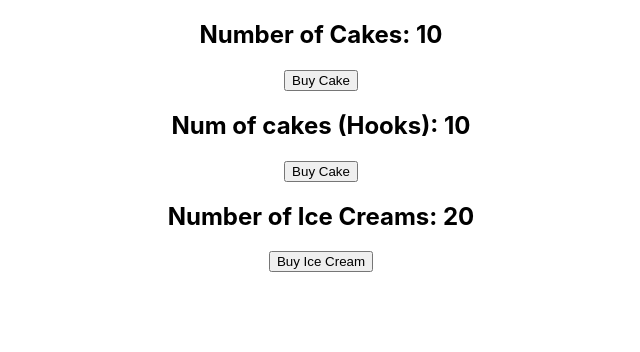
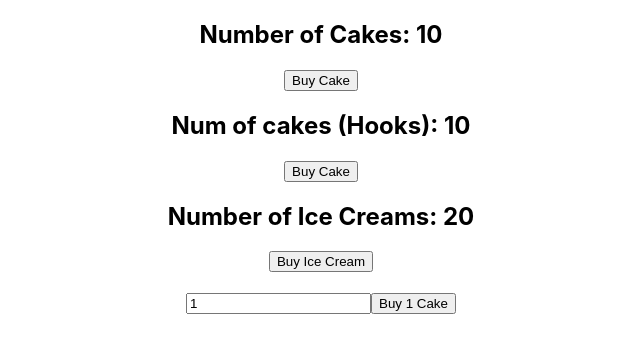
Before and after one commit to vinhgiang/react-redux, a React (Create React App) app: page / in a window 1280 px wide. Shown: the top 352 px of the page, without its empty margins (319-959 px from the left). Built offline with nearby package versions, Linux system fonts and the light colour scheme.

Commit message:
useState hook in function component

```diff
--- a/src/App.js
+++ b/src/App.js
@@ -5,6 +5,7 @@ import store from './redux/store';
 import CakeContainer from "./components/CakeContainer";
 import { HooksCakeContainer } from "./components/HooksCakeContainer";
 import IceCreamContainer from "./components/IceCreamContainer";
+import DynamicCakeContainer from "./components/DynamicCakeContainer";
 
 function App() {
   return (
@@ -13,6 +14,7 @@ function App() {
         <CakeContainer />
         <HooksCakeContainer />
         <IceCreamContainer />
+        <DynamicCakeContainer />
       </div>
     </Provider>
   );
--- /dev/null
+++ b/src/components/DynamicCakeContainer.js
@@ -0,0 +1,30 @@
+import React, { useState } from 'react';
+import { connect } from 'react-redux';
+import { buyCake } from '../redux/index';
+
+const DynamicCakeContainer = props => {
+  const [number, setNumber] = useState(1);
+  return (
+    <div><br/>
+      <input type="text" value={number} onChange={e => setNumber(e.target.value)}/>
+      <button onClick={() => props.buyCake(number)}>Buy {number} Cake</button>
+    </div>
+  )
+}
+
+const mapStateToProps = state => {
+  return {
+    numOfCakes: state.cake.numOfCakes
+  }
+}
+
+const mapDispatchToProps = dispatch => {
+  return {
+    buyCake: number => dispatch(buyCake(number))
+  }
+};
+
+export default connect(
+  mapStateToProps,
+  mapDispatchToProps
+)(DynamicCakeContainer);
--- a/src/redux/cake/cakeActions.js
+++ b/src/redux/cake/cakeActions.js
@@ -1,7 +1,8 @@
 import { BUY_CAKE } from './cakeTypes';
 
-export const buyCake = () => {
+export const buyCake = (number = 1) => {
     return {
-        type: BUY_CAKE
+        type: BUY_CAKE,
+        payload: number
     }
 }
--- a/src/redux/cake/cakeReducer.js
+++ b/src/redux/cake/cakeReducer.js
@@ -9,7 +9,7 @@ const cakeReducer = (state = initialState, action) => {
         case BUY_CAKE:
             return {
                 ... state,
-                numOfCakes: state.numOfCakes - 1
+                numOfCakes: state.numOfCakes - action.payload
             };
         default:
             return state;
```
